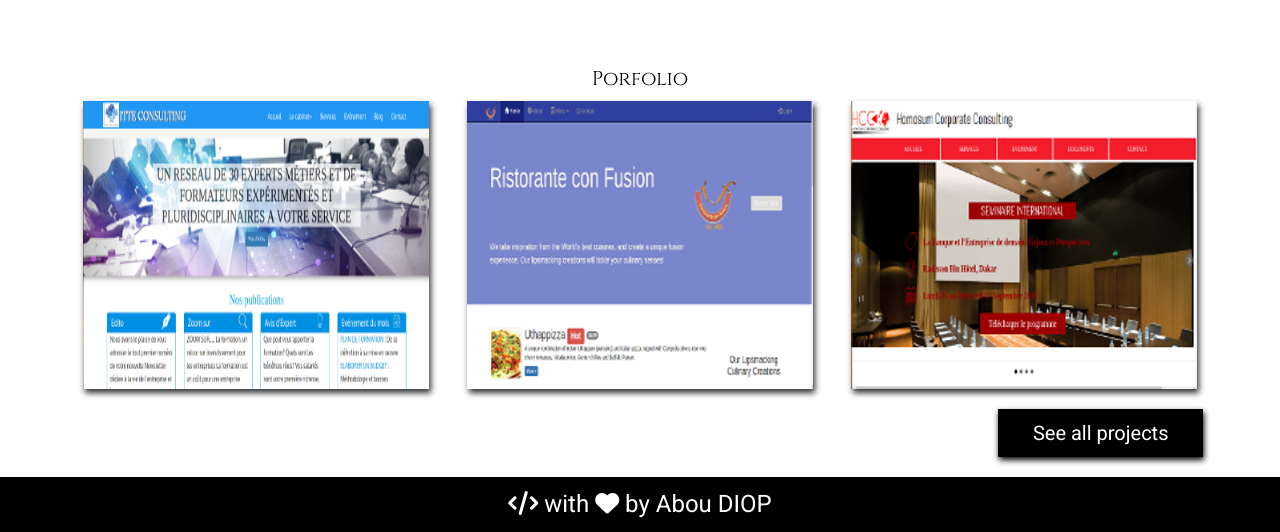
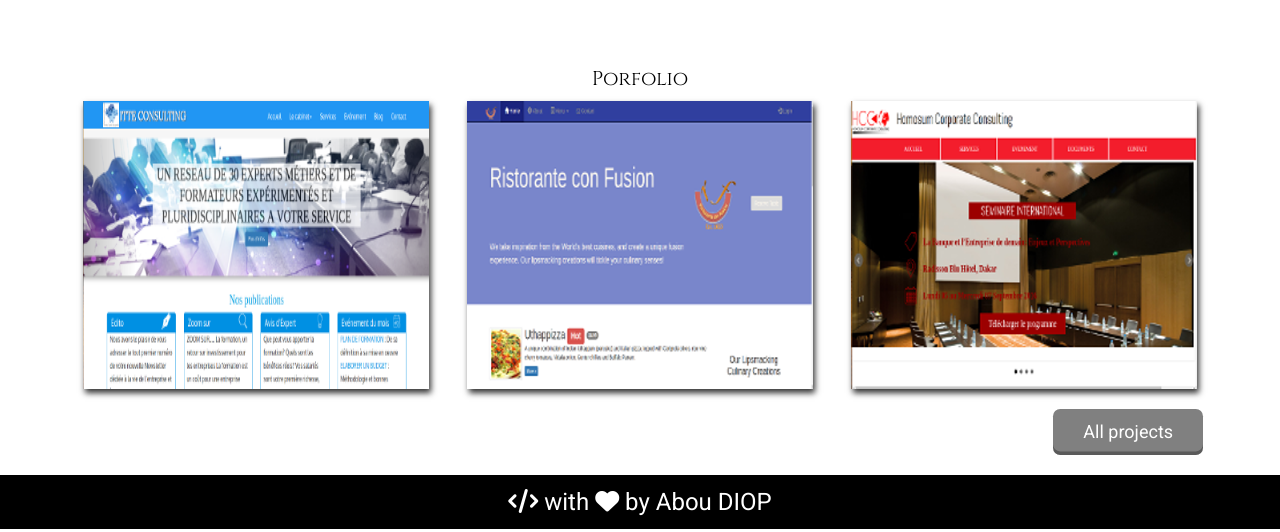
Before and after one commit to diopabou/diopabou.github.io, a website: page index.html in a window 1280 px wide. Shown: the part 843-1375 px from the top of the page. Drawn offline with nearby package versions, Linux system fonts and the light colour scheme.

Commit message:
Some refactoring and change img

```diff
--- a/css/style.css
+++ b/css/style.css
@@ -60,7 +60,7 @@ img{
   height: 500px;
 }
 .header__index{
-  background-image: url('../images/cover_index.jpg');
+  background-image: url('../images/development.jpg');
 }
 .header__about{
   background-image: url('../images/slide2.jpg');
@@ -211,22 +211,37 @@ a{
   text-align: center;
 }
 
+.btn{
+  display: block;
+  text-align: center;
+  width: 200px;
+  margin: auto;
+  padding: 10px;
+  background-color: grey;
+	border: none;
+	border-radius: .4em;
+  box-sizing: border-box;
+	color: #fff;
+	cursor: pointer;
+	font-size: 18px;
+	padding: .6em .8em .8em
+	text-decoration: none;
+	-moz-user-select: none;
+	-ms-user-select: none;
+	-webkit-tap-highlight-color: transparent;
+	-webkit-user-select: none;
+	user-select: none;
+	-webkit-transition: .2s;
+	transition: .2s;
+	vertical-align: middle;
+	box-shadow: inset 0 -.2em rgba(0,0,0,.3);
+}
 .link__works{
-  font-size: 20px;
-  display: block;
-  width: 205px;
+  width: 150px;
   float: right;
+  margin-bottom: 20px;
   margin-right: 6%;
-  margin-bottom: 20px;
-  /*margin: auto;*/
-  padding: 10px;
-  text-align: center;
-  color: #fff;
-  background-color: #000;
-  display: block;
-  box-shadow: 1px 3px 6px rgb(0, 0, 0);
 }
-
 /*
  *
  * work section
--- a/index.html
+++ b/index.html
@@ -123,7 +123,7 @@
               <h2>Web Site</h2>
               <p>Here is a web site that i created with the professor during the MOOC, Web UI Frameworks and Tools . <br>
               Honk kong University - Coursera Plateform</p>
-              <a href="#" class="info">see the site</a>
+              <a href="https://github.com/diopabou" class="info">Code sources</a>
           </div>
         </div>
         <div class="confusio work__item">
@@ -135,7 +135,7 @@
           </div>
         </div>
         </div>
-        <a href="porfolio.html" class="link__works">See all projects</a>
+        <a href="porfolio.html" class="link__works btn">All projects</a>
      </section>
   </main>
   <footer>
```
Also changed, not shown: about.html (+12 -0 lines), contact.html (+3 -2 lines), porfolio.html (+1 -1 lines), images/development.jpg (added), images/ico.png (deleted), images/logo.png (deleted), images/news.png, 1 other file.
